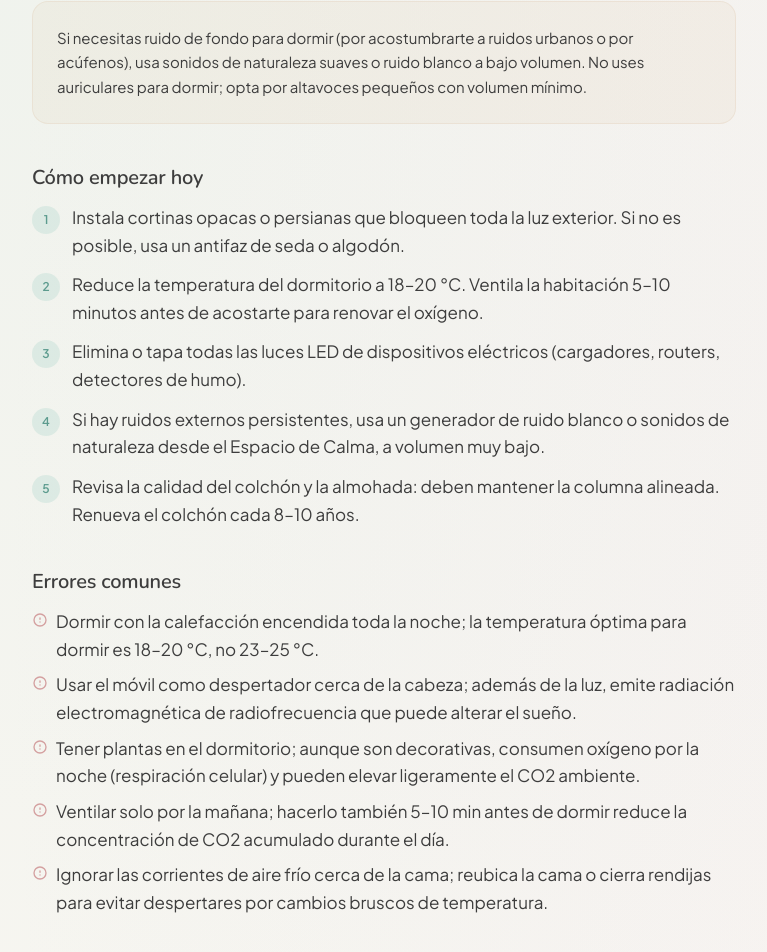
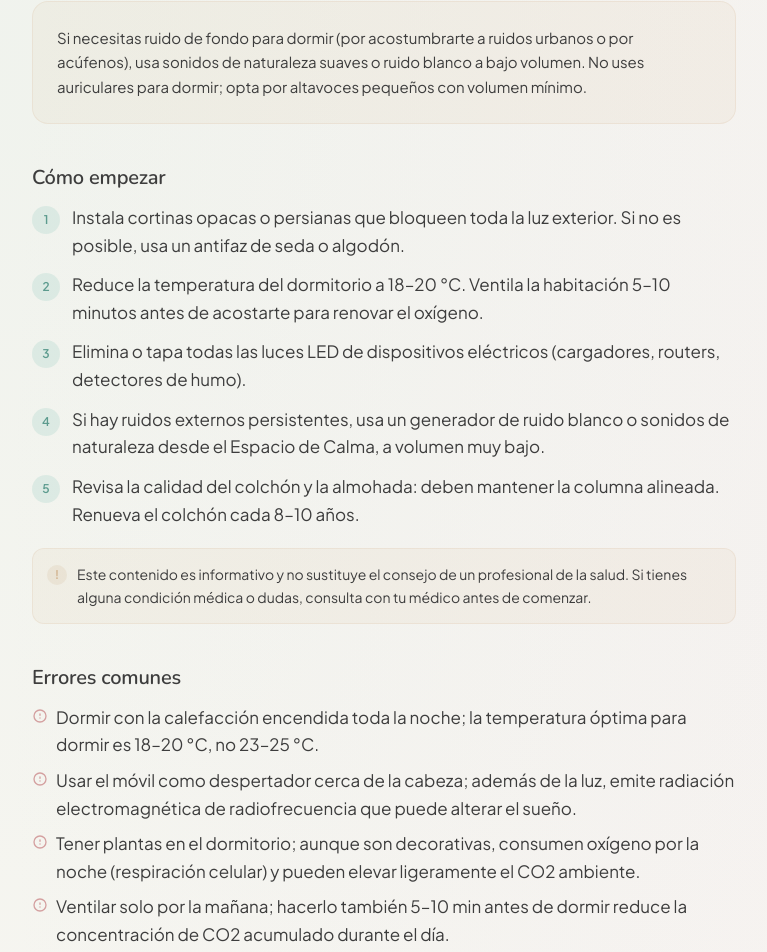
Before and after one commit to NeverSxrrender/Habito-Calma, a Next.js app: page /habito/ambiente-de-sueno-optimo in a window 1280 px wide. Shown: the part 1040-1992 px from the top of the page, without its empty margins (256-1023 px from the left). Built offline with nearby package versions, Linux system fonts and the light colour scheme; no server answers.

Commit message:
cambiando redacciones

```diff
--- a/src/app/avisos-legales/page.tsx
+++ b/src/app/avisos-legales/page.tsx
@@ -81,7 +81,7 @@ export default function AvisosLegalesPage() {
 
               <h3 className="font-semibold text-foreground text-base mt-6">Alojamiento</h3>
               <p>
-                Esta web está alojada en Netlify, cuyos servidores pueden registrar direcciones IP de forma temporal
+                Esta web está alojada en Vercel, cuyos servidores pueden registrar direcciones IP de forma temporal
                 con fines técnicos y de seguridad. Estos registros no están vinculados a ninguna información personal
                 identificable ni los utilizamos para seguimiento.
               </p>
--- a/src/app/habito/[slug]/page.tsx
+++ b/src/app/habito/[slug]/page.tsx
@@ -116,7 +116,7 @@ export default function HabitoPage() {
           )}
 
           <section className="mb-10">
-            <h2 className="font-display text-xl font-semibold text-foreground mb-3">Cómo empezar hoy</h2>
+            <h2 className="font-display text-xl font-semibold text-foreground mb-3">Cómo empezar</h2>
             <ol className="space-y-3">
               {habit.howToStart.map((step, i) => (
                 <li key={i} className="flex gap-3">
@@ -127,6 +127,10 @@ export default function HabitoPage() {
                 </li>
               ))}
             </ol>
+            <div className="mt-5 flex items-start gap-2.5 p-3.5 rounded-xl bg-warning/10 border border-warning/20 text-sm text-foreground leading-relaxed">
+              <span className="shrink-0 mt-0.5 w-5 h-5 flex items-center justify-center rounded-full bg-warning/20 text-warning text-xs font-bold">!</span>
+              <p>Este contenido es informativo y no sustituye el consejo de un profesional de la salud. Si tienes alguna condición médica o dudas, consulta con tu médico antes de comenzar.</p>
+            </div>
           </section>
 
           <section className="mb-10">
--- a/src/data/habits.json
+++ b/src/data/habits.json
@@ -7,7 +7,7 @@
     "estimatedTime": "20–30 min/día",
     "summary": "La caminata diaria es uno de los hábitos más completos y accesibles para tu salud física y mental.",
     "description": "Caminar a paso ligero durante 20–30 minutos al día es una forma de ejercicio aeróbico de bajo impacto que activa todo el organismo. No necesitas equipo especial, puedes hacerlo al aire libre o en una cinta, y se adapta a cualquier nivel de condición física. Es la puerta de entrada natural a un estilo de vida más activo.",
-    "scientificExplanation": "Caminar activa el sistema cardiovascular de forma moderada: el corazón late más rápido, los vasos sanguíneos se dilatan y mejora el retorno venoso, lo que reduce la presión arterial sistólica y diastólica. A nivel metabólico, el músculo esquelético en movimiento consume glucosa y ácidos grasos como combustible, mejorando la sensibilidad a la insulina durante las 24–48 horas posteriores al ejercicio. El cerebro libera endorfinas —neuropéptidos con efecto analgésico natural— y neurotransmisores como serotonina y dopamina, que regulan el estado de ánimo y reducen la percepción del estrés. Además, la exposición a luz natural durante la caminata ayuda a sincronizar el ritmo circadiano mediante la regulación de melatonina, mejorando la calidad del sueño nocturno.",
+    "scientificExplanation": "Caminar activa el sistema cardiovascular de forma moderada: el corazón late más rápido, los vasos sanguíneos se dilatan y mejora el retorno venoso, lo que reduce la presión arterial sistólica y diastólica. A nivel metabólico, el músculo esquelético en movimiento consume glucosa y ácidos grasos como combustible, contribuyendo a mejorar la sensibilidad a la insulina durante las horas posteriores al ejercicio. El cerebro libera endorfinas —neuropéptidos con efecto analgésico natural— y neurotransmisores como serotonina y dopamina, que regulan el estado de ánimo y reducen la percepción del estrés. Además, la exposición a luz natural durante la caminata ayuda a sincronizar el ritmo circadiano mediante la regulación de melatonina, mejorando la calidad del sueño nocturno.",
     "precautions": "Si tienes lesiones en rodillas, cadera o tobillos, comienza con caminatas de 10 minutos y usa calzado con buena amortiguación. Consulta con un profesional si sientes dolor persistente en las articulaciones o si tienes problemas cardiovasculares no controlados.",
     "howToStart": [
       "Elige un momento fijo del día: justo después de despertar, durante la comida o al atardecer. La consistencia importa más que la distancia.",
@@ -18,7 +18,7 @@
     ],
     "commonMistakes": [
       "Caminar encorvado o mirando el teléfono, lo que desalinea la columna cervical y lumbar.",
-      "Usar calzado inadecuado como sandalias o zapatos sin soporte, aumentando el riesgo de fascitis plantar.",
+      "Usar calzado sin amortiguación, lo que puede contribuir a fascitis plantar por el impacto repetido en el talón.",
       "Forzar la distancia desde el primer día, lo que puede provocar periostitis tibial o sobrecarga muscular.",
       "No beber agua antes, durante o después, especialmente en climas cálidos.",
       "Caminar siempre en superficies duras como asfalto; alterna con tierra, césped o cinta para reducir el impacto en las articulaciones."
@@ -35,8 +35,8 @@
     "estimatedTime": "20–40 min/sesión, 2–3 veces/semana",
     "summary": "El entrenamiento de fuerza es fundamental para mantener masa muscular, densidad ósea y un metabolismo saludable.",
     "description": "El entrenamiento de fuerza consiste en ejercicios que hacen trabajar los músculos contra una resistencia, ya sea el propio peso corporal, bandas elásticas, mancuernas o máquinas. Realizarlo 2–3 veces por semana es suficiente para obtener beneficios significativos en composición corporal, salud metabólica y prevención de lesiones.",
-    "scientificExplanation": "El entrenamiento de fuerza provoca microdesgarros controlados en las fibras musculares (daño miofibrilar). Durante las 24–72 horas posteriores, el organismo activa la síntesis de proteínas musculares mediante la vía mTOR, reparando las fibras y aumentando su tamaño y fuerza (hipertrofia). Este proceso eleva el metabolismo basal porque el tejido muscular consume más energía en reposo que el tejido adiposo. También estimula los osteoblastos, las células que forman hueso nuevo, aumentando la densidad mineral ósea y previniendo la osteoporosis. A nivel hormonal, el ejercicio de fuerza aumenta la producción de hormona del crecimiento (GH) y testosterona, que favorecen la regeneración tisular, y reduce el cortisol crónico elevado, asociado a inflamación sistémica de bajo grado.",
-    "precautions": "Si eres principiante o tienes más de 45 años, comienza con ejercicios de peso corporal o bandas ligeras. Evita el levantamiento de cargas máximas sin supervisión. Si tienes hernia discal, hipertensión no controlada o lesiones articulares recientes, consulta a un fisioterapeuta antes de comenzar.",
+    "scientificExplanation": "El entrenamiento de fuerza provoca microdesgarros controlados en las fibras musculares (daño miofibrilar). Durante las 24–72 horas posteriores, el organismo activa la síntesis de proteínas musculares mediante la vía mTOR, reparando las fibras y aumentando su tamaño y fuerza (hipertrofia). Este proceso eleva el metabolismo basal porque el tejido muscular consume más energía en reposo que el tejido adiposo. También estimula los osteoblastos, las células que forman hueso nuevo, aumentando la densidad mineral ósea y previniendo la osteoporosis. A nivel hormonal, el ejercicio de fuerza estimula la producción de hormona del crecimiento (GH), que favorece la regeneración tisular y la recuperación muscular, y reduce el cortisol crónico elevado, asociado a inflamación sistémica de bajo grado.",
+    "precautions": "Si eres principiante, llevas tiempo sin hacer ejercicio o tienes alguna condición de salud relevante, comienza con ejercicios de peso corporal o bandas ligeras. Evita el levantamiento de cargas máximas sin supervisión. Si tienes hernia discal, hipertensión no controlada o lesiones articulares recientes, consulta a un fisioterapeuta antes de comenzar.",
     "howToStart": [
       "Elige 5–7 ejercicios básicos que trabajen todo el cuerpo: sentadillas, flexiones de pecho, remo con banda, plancha, puente de glúteos, zancadas y elevación de talones.",
       "Comienza con 2 series de 10–12 repeticiones por ejercicio, con 60 segundos de descanso entre series. La última repetición debe sentirse exigente pero posible.",
@@ -63,7 +63,7 @@
     "estimatedTime": "10–15 min/día",
     "summary": "Una práctica breve de movimiento consciente que libera tensiones, mejora la flexibilidad y conecta cuerpo y mente.",
     "description": "Dedicar 10–15 minutos al día a yoga o ejercicios de movilidad es una forma suave pero poderosa de mantener el cuerpo ágil y la mente presente. Combina estiramientos dinámicos, posturas sostenidas y respiración consciente para liberar las tensiones acumuladas por la vida sedentaria.",
-    "scientificExplanation": "El yoga y los ejercicios de movilidad activan el sistema nervioso parasimpático a través de la respiración lenta y consciente, reduciendo la frecuencia cardíaca y disminuyendo los niveles de cortisol. Los estiramientos mantenidos estimulan los husos musculares y los órganos tendinosos de Golgi, mejorando la propiocepción y aumentando el rango de movimiento articular. La práctica regular lubrica las articulaciones mediante la producción de líquido sinovial, previniendo la rigidez articular asociada al envejecimiento. A nivel neurológico, el enfoque en la respiración y las sensaciones corporales durante la práctica fortalece la corteza prefrontal y reduce la actividad de la amígdala, mejorando la regulación emocional y disminuyendo la ansiedad.",
+    "scientificExplanation": "El yoga y los ejercicios de movilidad activan el sistema nervioso parasimpático a través de la respiración lenta y consciente, reduciendo la frecuencia cardíaca y disminuyendo los niveles de cortisol. Los estiramientos mantenidos estimulan los husos musculares y los órganos tendinosos de Golgi, mejorando la propiocepción y aumentando el rango de movimiento articular. La práctica regular lubrica las articulaciones mediante la producción de líquido sinovial, previniendo la rigidez articular asociada al envejecimiento. A nivel neurológico, el enfoque en la respiración y las sensaciones corporales durante la práctica activa la corteza prefrontal y regula la respuesta de la amígdala, mejorando la regulación emocional y reduciendo la ansiedad.",
     "precautions": "Si tienes lesiones de columna, hernia discal o problemas de hombros o rodillas, adapta las posturas evitando flexiones profundas o extensiones forzadas. No fuerces el estiramiento hasta el punto de dolor agudo; la sensación debe ser de tensión suave, no punzante.",
     "howToStart": [
       "Elige un momento tranquilo del día, preferiblemente por la mañana al despertar o antes de dormir. Pon una esterilla o una toalla en el suelo.",
```
